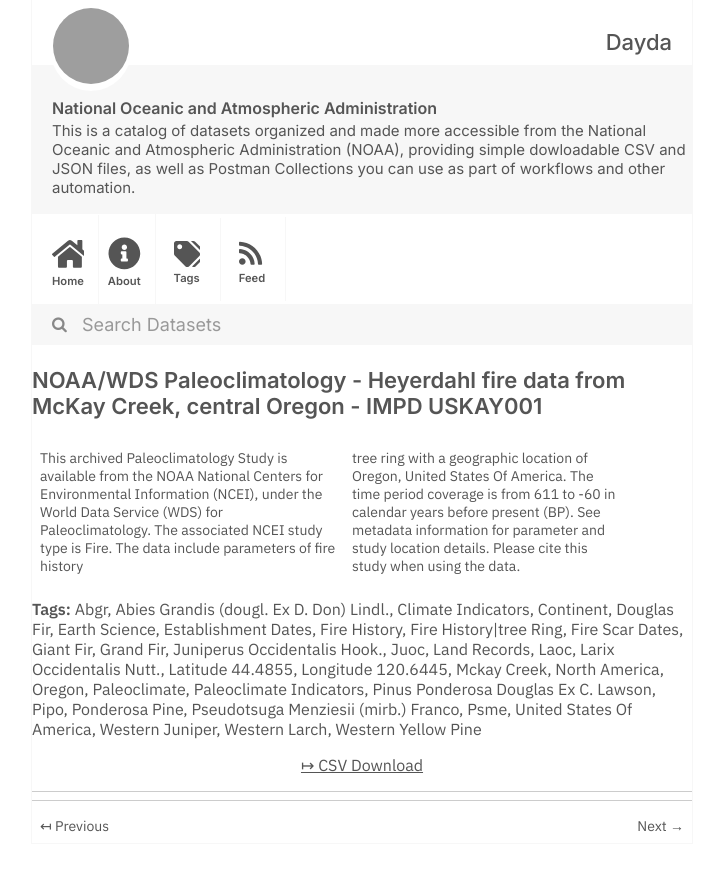
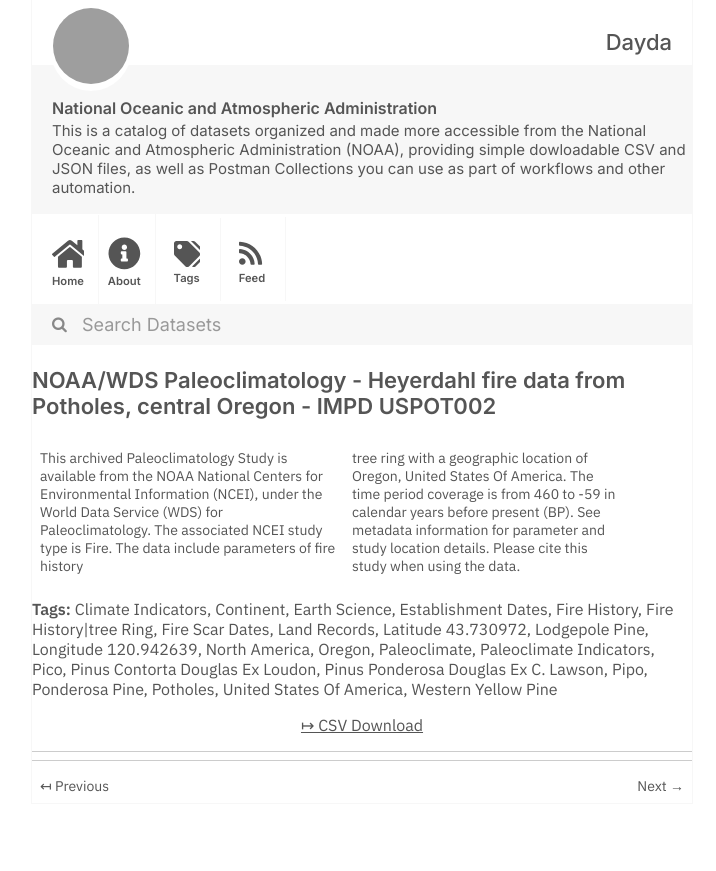
Before and after one commit to dayda-entities/national-oceanic-and-atmospheric-administration, a Jekyll site: the page built from _posts/2020-11-12-noaawds-paleoclimatology-heyer.md, in a window 1280 px wide, cut to the strip 0-871 px from the top of the page. Shown: the whole strip, without its empty margins (278-994 px from the left). Built offline with Jekyll 4.4.1, drawn with Linux system fonts in a browser that asks for light colours; grey boxes are pictures that could not be loaded.

Commit message:
Publish Data

```diff
--- a/_posts/2020-11-12-noaawds-paleoclimatology-heyer.md
+++ b/_posts/2020-11-12-noaawds-paleoclimatology-heyer.md
@@ -1,50 +1,40 @@
 ---
 title: >-
-  NOAA/WDS Paleoclimatology - Heyerdahl fire data from McKay Creek, central
-  Oregon - IMPD USKAY001
-created: '2020-11-12T06:17:05.538415'
-modified: '2020-12-19T00:22:43.738804'
+  NOAA/WDS Paleoclimatology - Heyerdahl fire data from Potholes, central Oregon
+  - IMPD USPOT002
+created: '2020-11-12T06:24:42.501570'
+modified: '2020-12-19T00:39:00.319135'
 state: active
 type: dataset
 tags:
-  - Abgr
-  - Abies Grandis (dougl. Ex D. Don) Lindl.
   - Climate Indicators
   - Continent
-  - Douglas Fir
   - Earth Science
   - Establishment Dates
   - Fire History
   - Fire History|tree Ring
   - Fire Scar Dates
-  - Giant Fir
-  - Grand Fir
-  - Juniperus Occidentalis Hook.
-  - Juoc
   - Land Records
-  - Laoc
-  - Larix Occidentalis Nutt.
-  - Latitude 44.4855
-  - Longitude  120.6445
-  - Mckay Creek
+  - Latitude 43.730972
+  - Lodgepole Pine
+  - Longitude  120.942639
   - North America
   - Oregon
   - Paleoclimate
   - Paleoclimate Indicators
+  - Pico
+  - Pinus Contorta Douglas Ex Loudon
   - Pinus Ponderosa Douglas Ex C. Lawson
   - Pipo
   - Ponderosa Pine
-  - Pseudotsuga Menziesii (mirb.) Franco
-  - Psme
+  - Potholes
   - United States Of America
-  - Western Juniper
-  - Western Larch
   - Western Yellow Pine
 groups: []
 csv_url: >-
-  https://www.ncei.noaa.gov/pub/data/paleo/firehistory/firescar/northamerica/supplemental/uskay001-undatable-trees.csv
+  https://www.ncei.noaa.gov/pub/data/paleo/firehistory/firescar/northamerica/supplemental/uspot002-undatable-trees.csv
 json_url: ''
 layout: post
 
 ---
-This archived Paleoclimatology Study is available from the NOAA National Centers for Environmental Information (NCEI), under the World Data Service (WDS) for Paleoclimatology. The associated NCEI study type is Fire. The data include parameters of fire history|tree ring with a geographic location of Oregon, United States Of America. The time period coverage is from 611 to -60 in calendar years before present (BP). See metadata information for parameter and study location details. Please cite this study when using the data.
+This archived Paleoclimatology Study is available from the NOAA National Centers for Environmental Information (NCEI), under the World Data Service (WDS) for Paleoclimatology. The associated NCEI study type is Fire. The data include parameters of fire history|tree ring with a geographic location of Oregon, United States Of America. The time period coverage is from 460 to -59 in calendar years before present (BP). See metadata information for parameter and study location details. Please cite this study when using the data.
```
